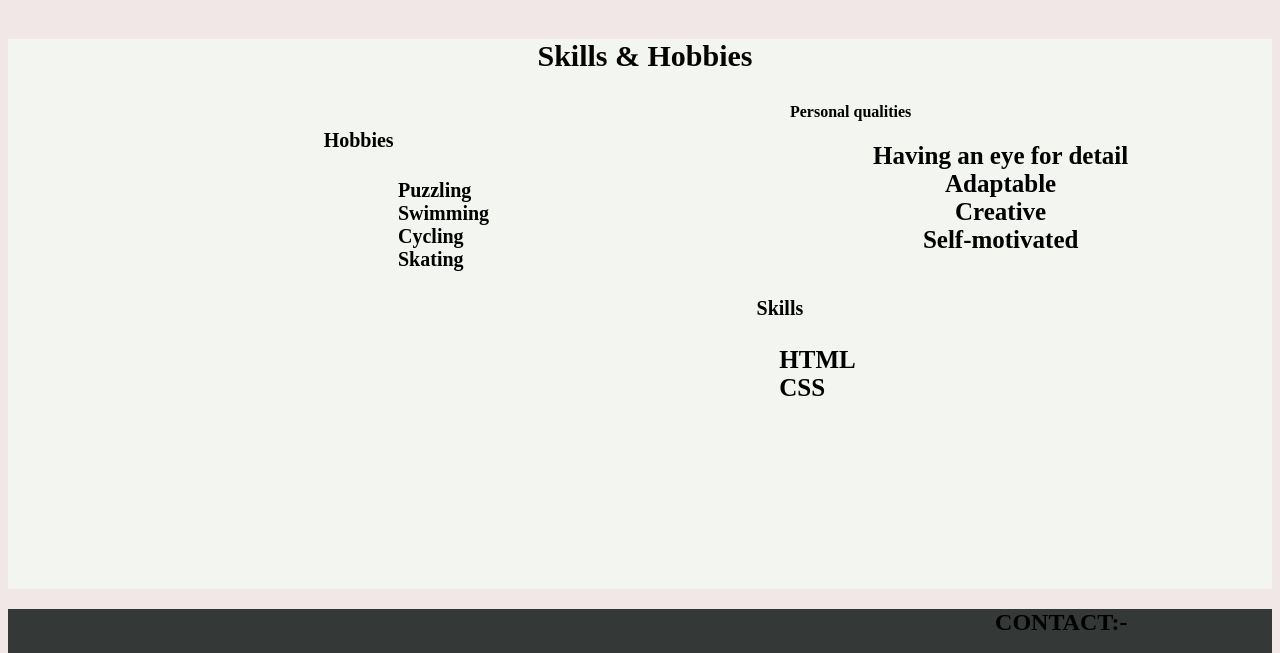
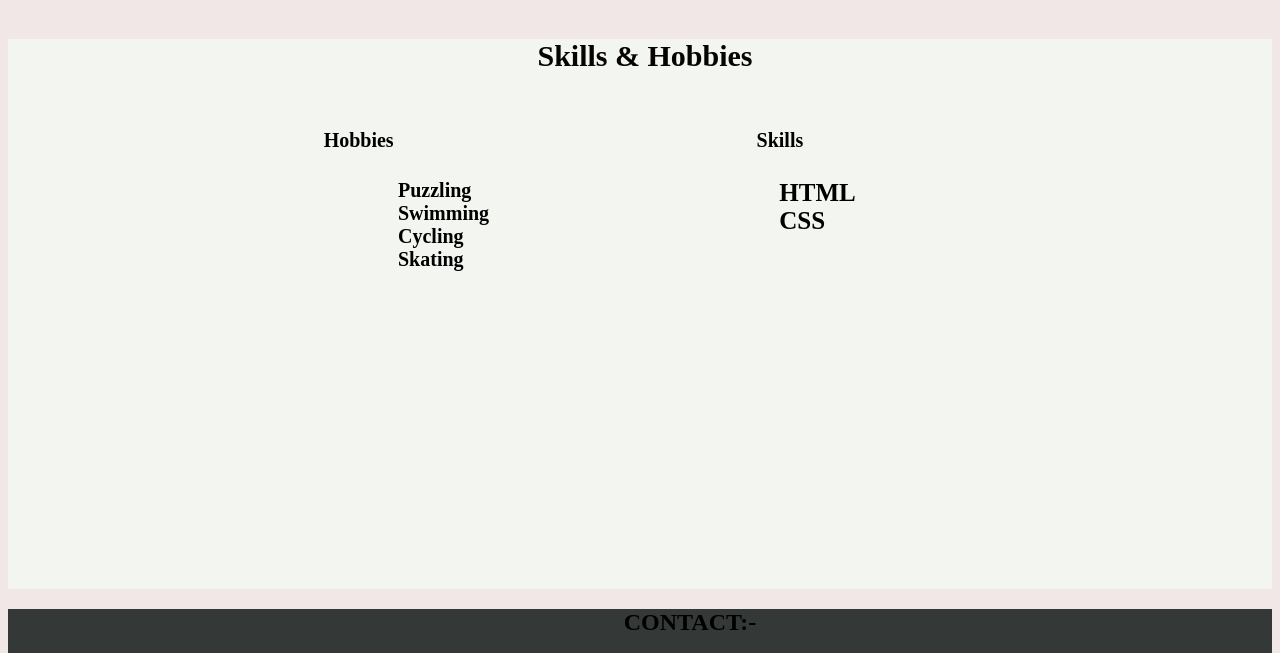
Before and after one commit to elsawanjiru/Elsa-...37, a plain HTML site: page index.html in a window 1280 px wide. Shown: the part 995-1648 px from the top of the page. Drawn offline with Linux system fonts and the light colour scheme.

Commit message:
deleted div

```diff
--- a/index.html
+++ b/index.html
@@ -59,16 +59,7 @@
             <li  class="attributes">Skating </li>
         </ol>
         </div>
-        <div class="qrow">
-            <h4>Personal qualities</h4>
-            <ol>
-                <li>Having an eye for detail</li>
-                <li>Adaptable</li>
-                <li>Creative</li>
-                <li>Self-motivated</li>
 
-            </ol>
-        </div>
 
         <div class="column-skills">
             <h4> Skills </h4>
```
